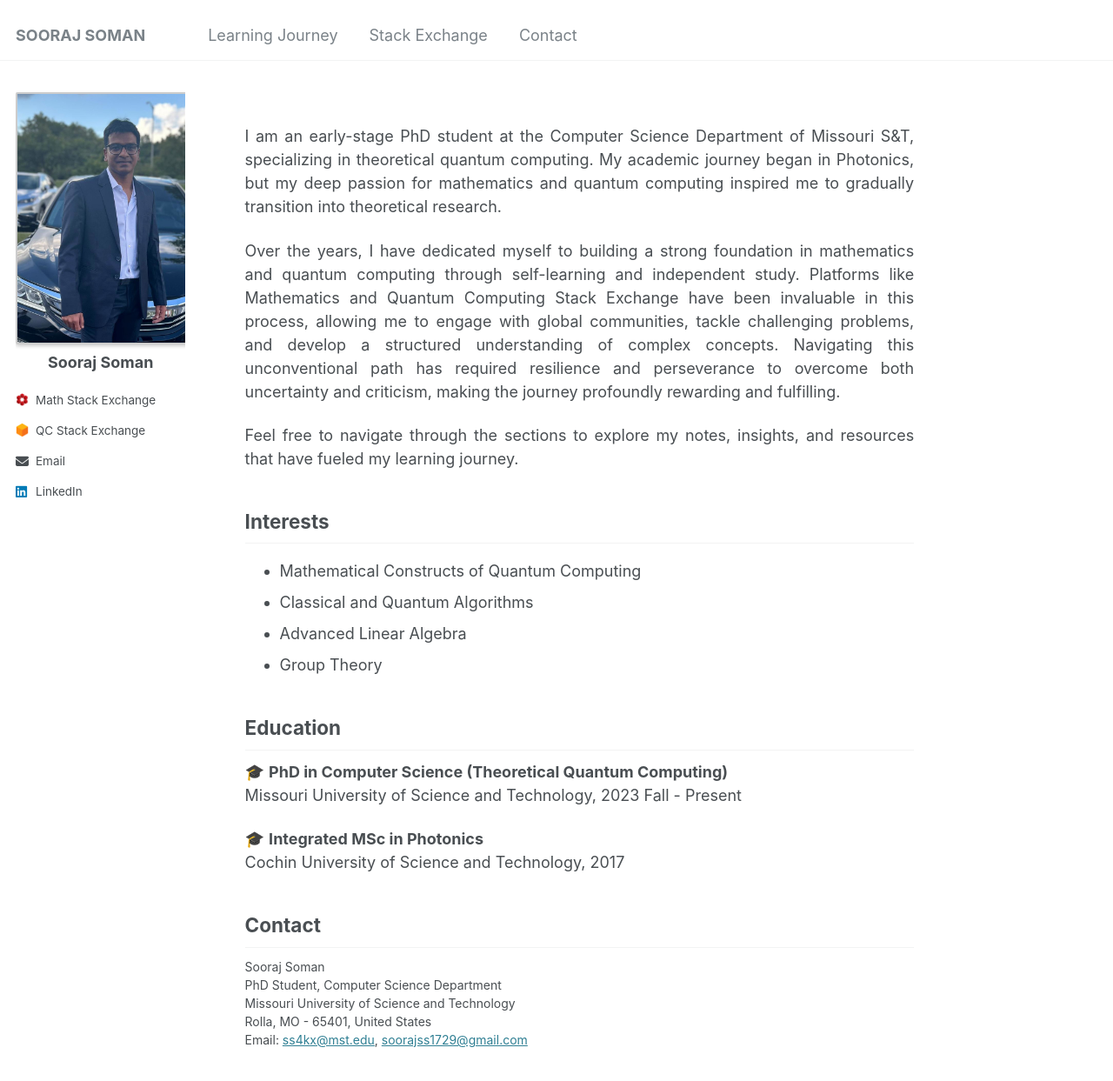
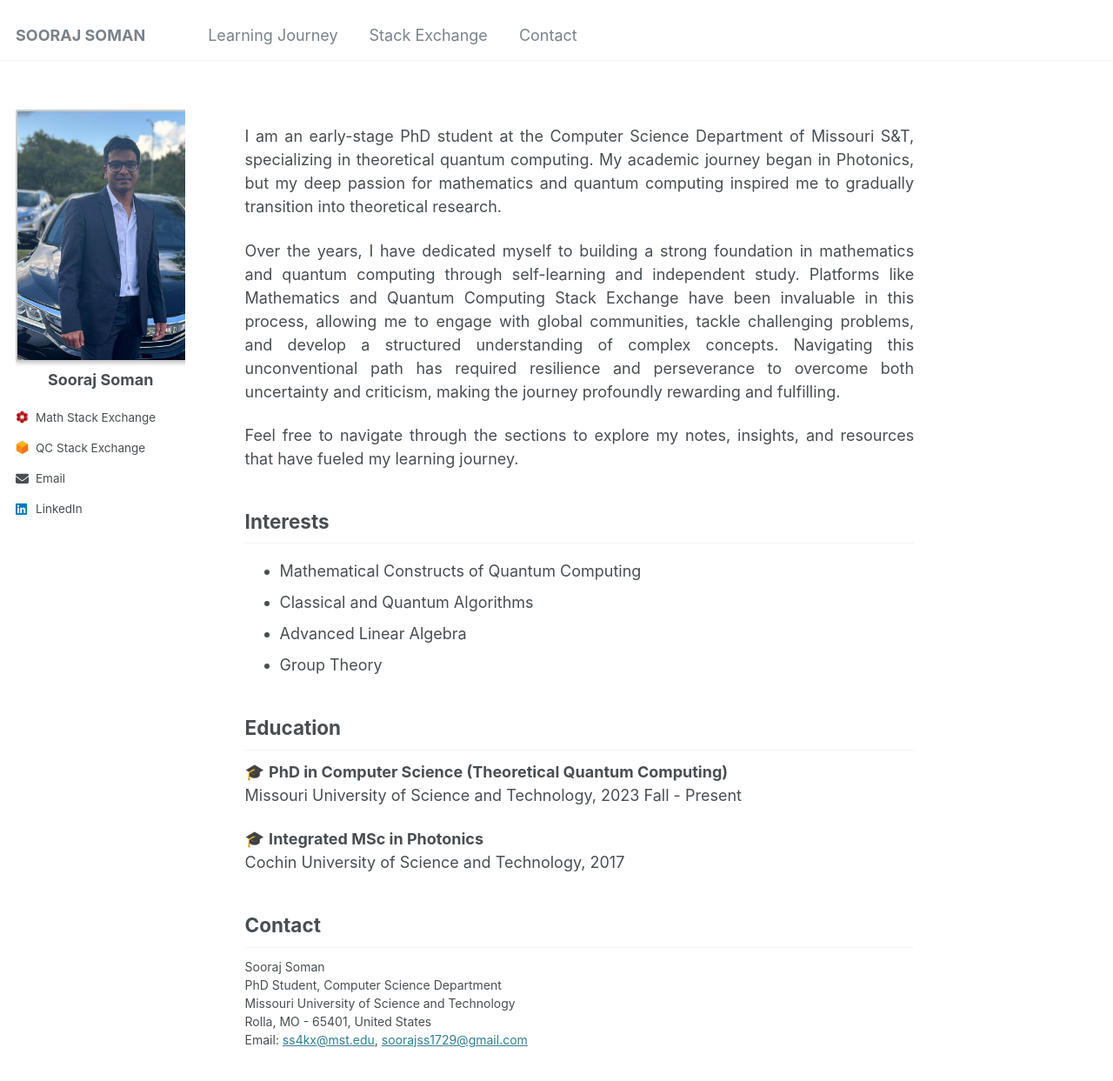
Before and after one commit to soorajss1729/soorajss1729.github.io, a Jekyll site: the page built from _pages/about.md, in a window 1280 px wide and 1400 px high. Shown: the top 1243 px of the window at 87% size. Built offline with Jekyll 4.4.1, drawn with Linux system fonts in a browser that asks for light colours.

Commit message:
Update _sidebar.scss

```diff
--- a/_sass/_sidebar.scss
+++ b/_sass/_sidebar.scss
@@ -81,8 +81,7 @@
   width: 240px; /* Set the desired width */
   height: 290px; /* Set the desired height */
   border-radius: 8px; /* Subtle rounded edges */
-  margin: 0 auto; /* Center the avatar horizontally */
-  display: block; /* Ensure centering works */
+  margin: 20px auto 0 auto; /* Adds top and horizontal spacing */
 
   img {
     width: 100%; /* Ensure image fills the container */
```
